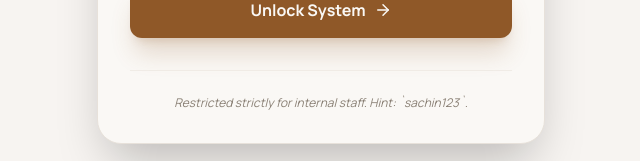
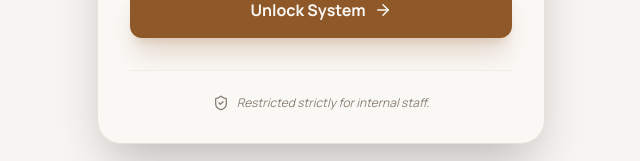
Before and after one commit to pranit-chavan/siddhivinayak-kitchen-trolley, a React (Vite) app in the folder frontend/: page /admin/login in a window 1280 px wide. Shown: the part 590-751 px from the top of the page, without its empty margins (319-959 px from the left). Built offline with nearby package versions, Linux system fonts and the light colour scheme; no server answers; the HTML template or start-up script is replaced by a standard one.

Commit message:
chore: remove hardcoded password hint from login UI for security

```diff
--- a/frontend/src/pages/erp/Login/index.tsx
+++ b/frontend/src/pages/erp/Login/index.tsx
@@ -80,8 +80,9 @@ export default function Login() {
               </button>
            </form>
 
-           <div className="mt-8 pt-6 border-t border-border/50 text-center">
-              <p className="text-xs text-muted-foreground italic">Restricted strictly for internal staff. Hint: `sachin123`.</p>
+           <div className="mt-8 pt-6 border-t border-border/50 text-center flex items-center justify-center gap-2">
+              <ShieldCheck size={16} className="text-muted-foreground" />
+              <p className="text-xs text-muted-foreground italic">Restricted strictly for internal staff.</p>
            </div>
         </div>
       </div>
```
